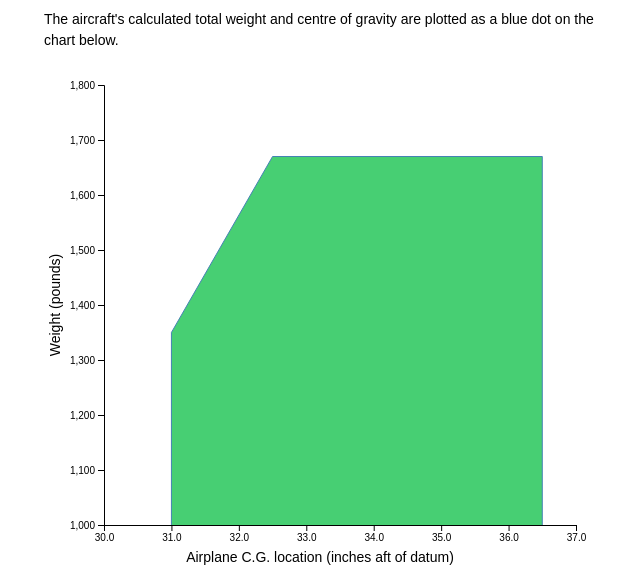
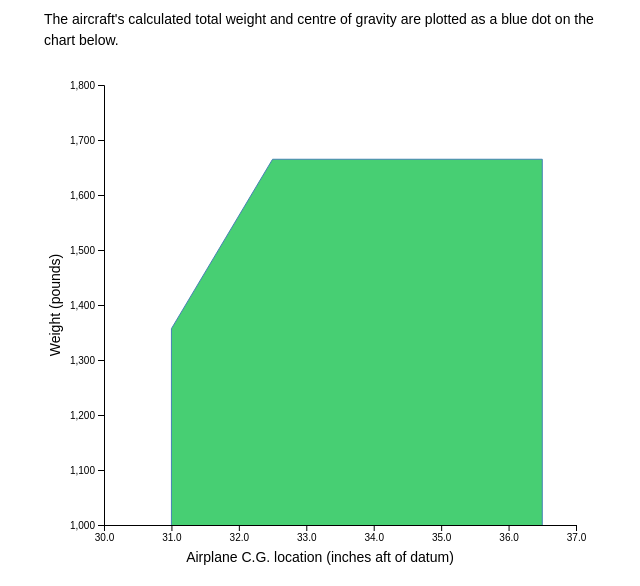
Before and after one commit to davidleghorn/c152, a plain HTML site: page index.html in a window 1280 px wide. Shown: the part 132-718 px from the top of the page, 620-1260 px from the left. Drawn offline with nearby package versions, Linux system fonts and the light colour scheme.

Commit message:
CG envelope data points adjusted based on G-BHAI POH values

```diff
--- a/index.html
+++ b/index.html
@@ -587,9 +587,9 @@ button:hover {
     // CG envelope line data points
     var data = [
         {cg: 31.0, weight: 1000},
-        {cg: 31.0, weight: 1350},
-        {cg: 32.5, weight: 1670},
-        {cg: 36.5, weight: 1670},
+        {cg: 31.0, weight: 1357},
+        {cg: 32.5, weight: 1665},
+        {cg: 36.5, weight: 1665},
         {cg: 36.5, weight: 1000}
     ];
 
```
